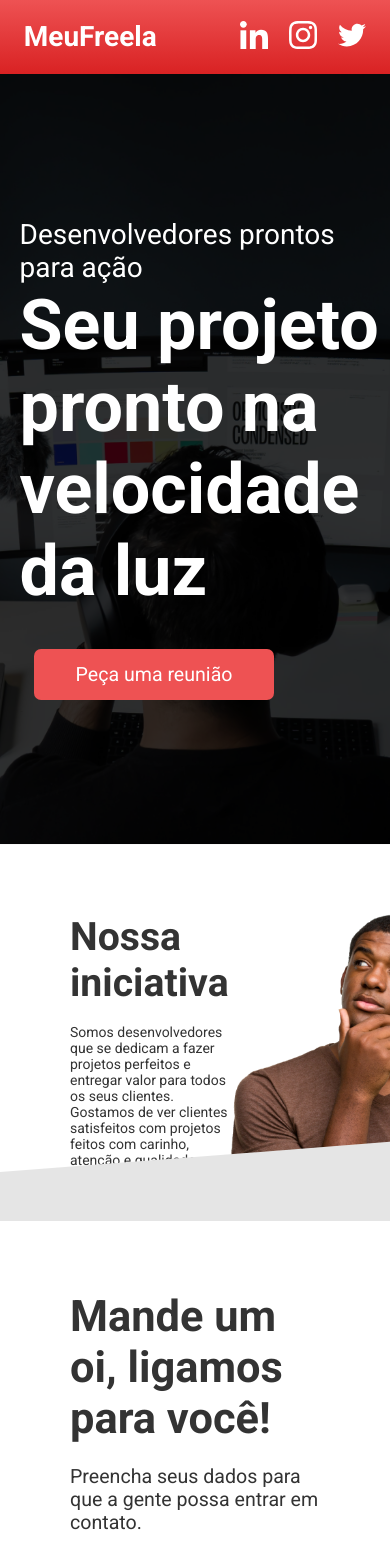
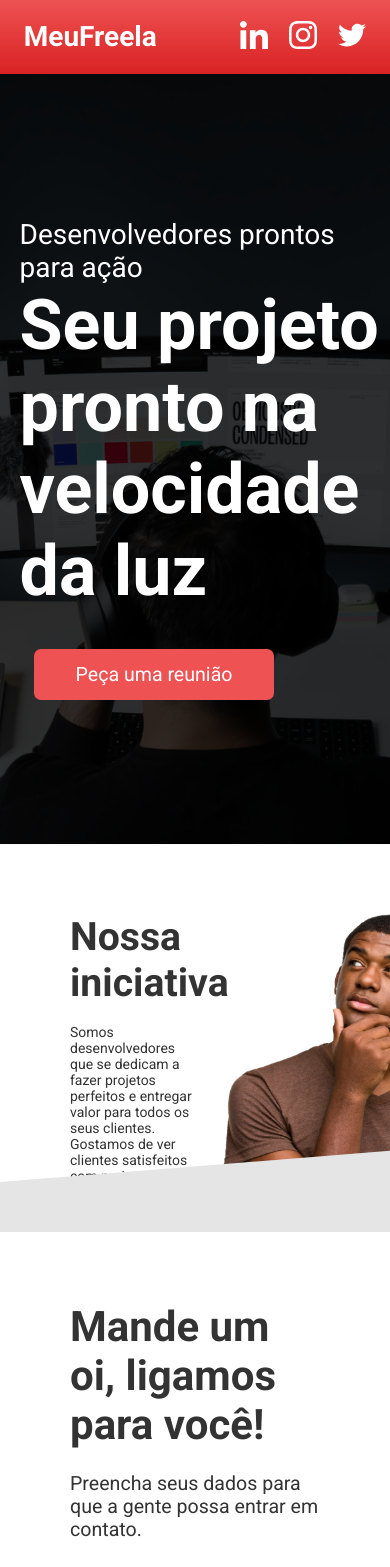
Before and after one commit to aleffreitas/Desafio-Front-end, a React (Create React App) app: page / in a window 390 px wide. Shown: the top 1567 px of the page. Built offline with nearby package versions, Linux system fonts and the light colour scheme.

Commit message:
Feito tentativas de ajustar o responsivo do Description

```diff
--- a/src/components/Description/index.js
+++ b/src/components/Description/index.js
@@ -10,7 +10,7 @@ export function Description() {
                     <h1>Nossa iniciativa</h1>
                     <p>Somos desenvolvedores que se dedicam a fazer projetos perfeitos e entregar valor para todos os seus clientes. Gostamos de ver clientes satisfeitos com projetos feitos com carinho, atenção e qualidade altíssima.</p>
                 </div>
-                <div className="img">
+                <div className="img" >
                     <img src={manImg} alt="" />
                 </div>
             </Content>
--- a/src/components/Description/style.js
+++ b/src/components/Description/style.js
@@ -9,15 +9,12 @@ export const Container = styled.div`
 export const Content = styled.div`
     max-width: 1200px;
     display: flex;
+    gap: 2rem;
     margin: 0 auto;
     padding: 5rem 5rem 0;
 
-    .description{
-        margin-top: 2rem;
-        padding: 2rem 8rem 0 0;
-
     h1{
-            font-size: 3.1rem;
+        font-size: 3rem;
     }
 
     p{
@@ -25,29 +22,18 @@ export const Content = styled.div`
         margin-top: 1.6rem;
     }
 
-        img{
-            max-width: 15rem;
+    .img{
+        max-width: 400px;
+
+        /* img{
+            width: 90%;
+        } */
     }
 
+    .description{
+        width: 50%;
     }
 
-    @media (max-width: 1024px) {
-
-        .description{
-            margin-top: 4rem;
-            padding: 0;
-
-            h1{
-                font-size: 3.1rem;
-            }
-
-            p{
-                font-size: 1.35rem;
-                margin-top: 1.6rem;
-            }
-        }
-
-    }
 
     @media (max-width: 768px) {
 
--- a/src/components/Form/style.js
+++ b/src/components/Form/style.js
@@ -11,12 +11,12 @@ export const Content = styled.div`
     padding: 5rem;
 
     h1{
-        font-size: 3.1rem;
+        font-size: 3rem;
     }
 
     p{
         font-size: 1.4rem;
-        margin-top: 1.5rem;
+        margin-top: 1.6rem;
     }
 
     form{
```
Lines whose indentation alone changed are shown as unchanged.
